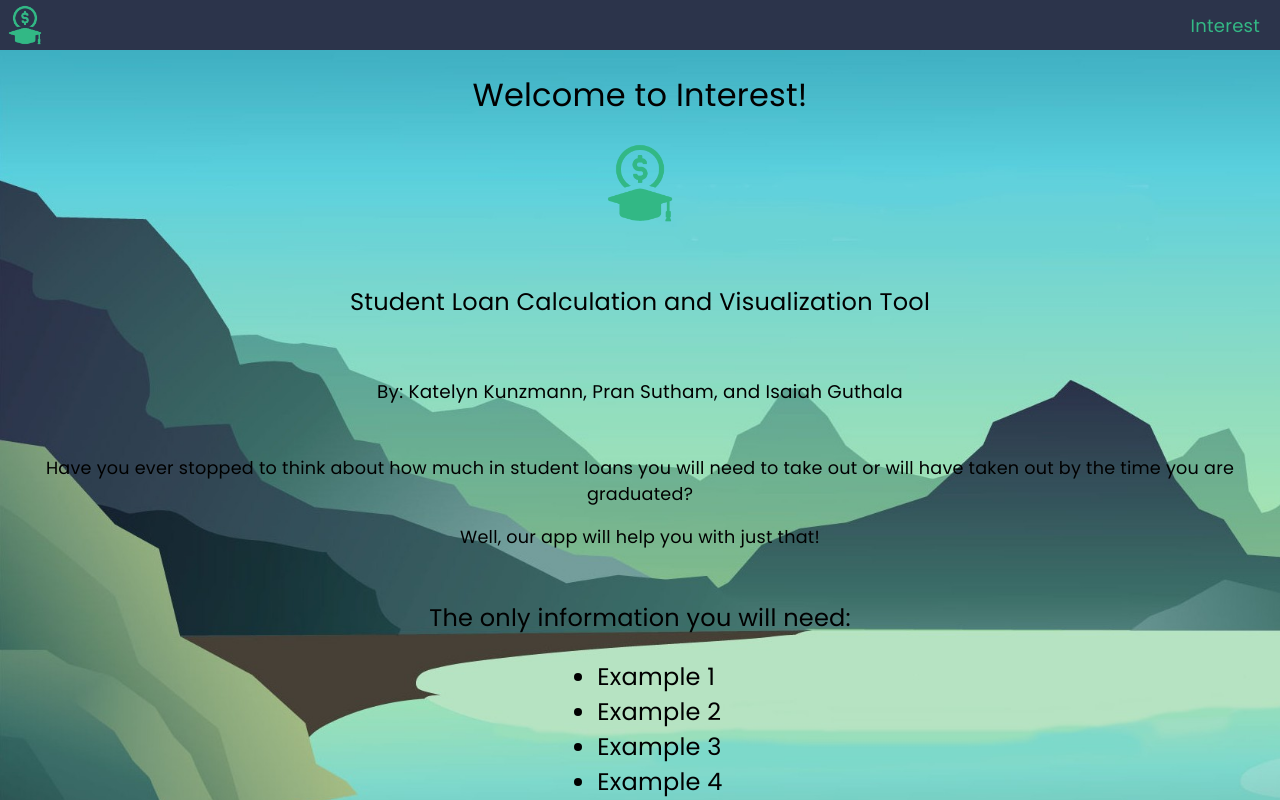
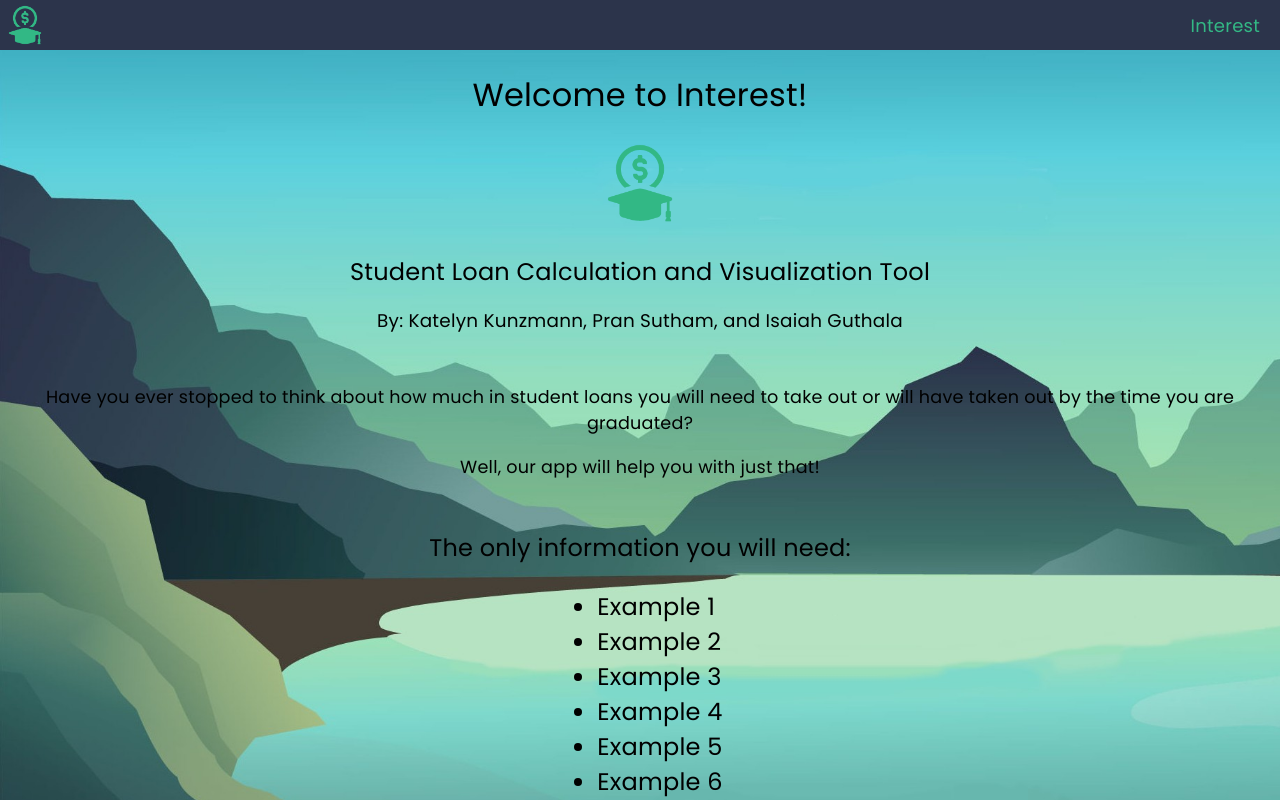
Before and after one commit to KatelynKunzmann/interest, a React (Create React App) app: page / in a window 1280 px wide. Shown: the top 800 px of the page. Built offline with nearby package versions, Linux system fonts and the light colour scheme.

Commit message:
spacing issues fixed

```diff
--- a/src/App.css
+++ b/src/App.css
@@ -73,7 +73,7 @@ section, figure {
   color: forest-green;
   text-align: center;
   font-size: 1.5rem;
-  margin-bottom: var(--med-spacing);
+  margin-bottom: var(--small-spacing);
 }
 
 ul {
--- a/src/Pages/Home.js
+++ b/src/Pages/Home.js
@@ -16,8 +16,6 @@ function Home() {
     </h1>
 
     <h2>Student Loan Calculation and Visualization Tool</h2>
-
-    <br />
 
     <h3>By: Katelyn Kunzmann, Pran Sutham, and Isaiah Guthala</h3>
 
```
